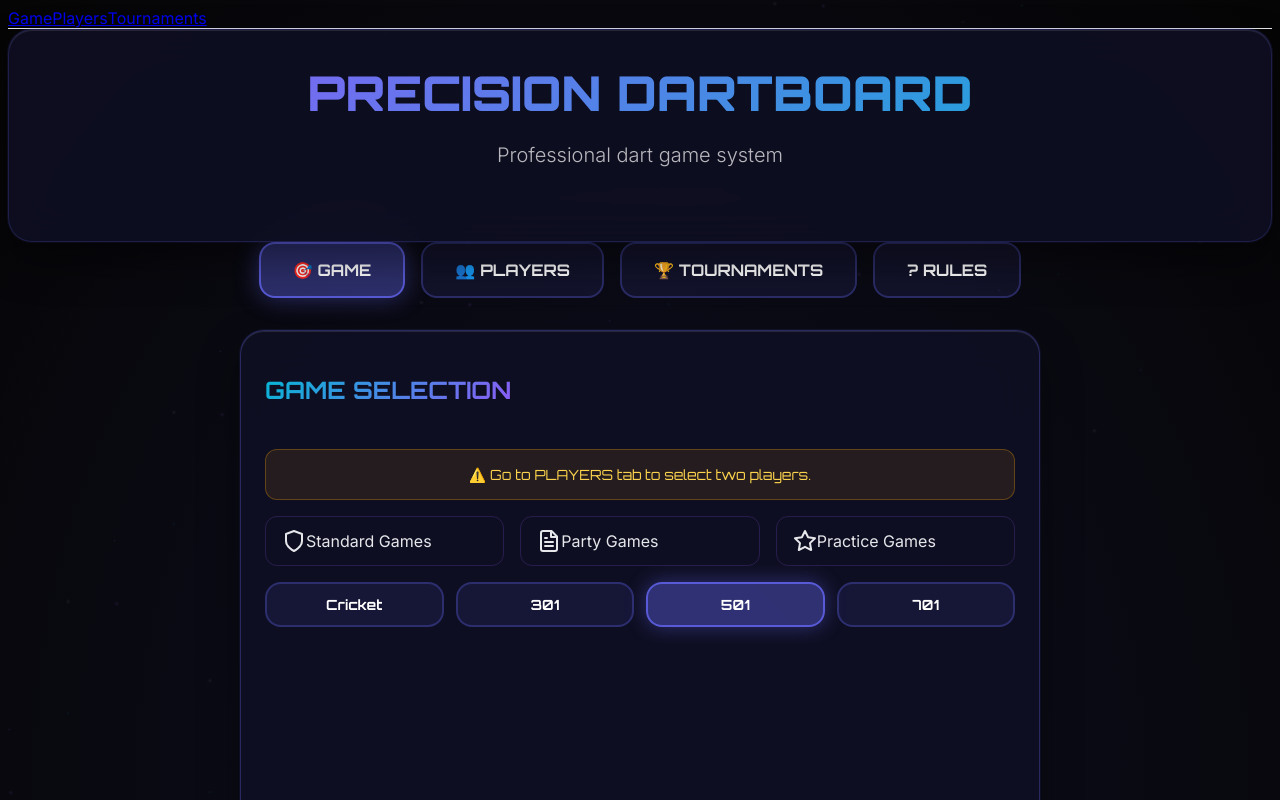
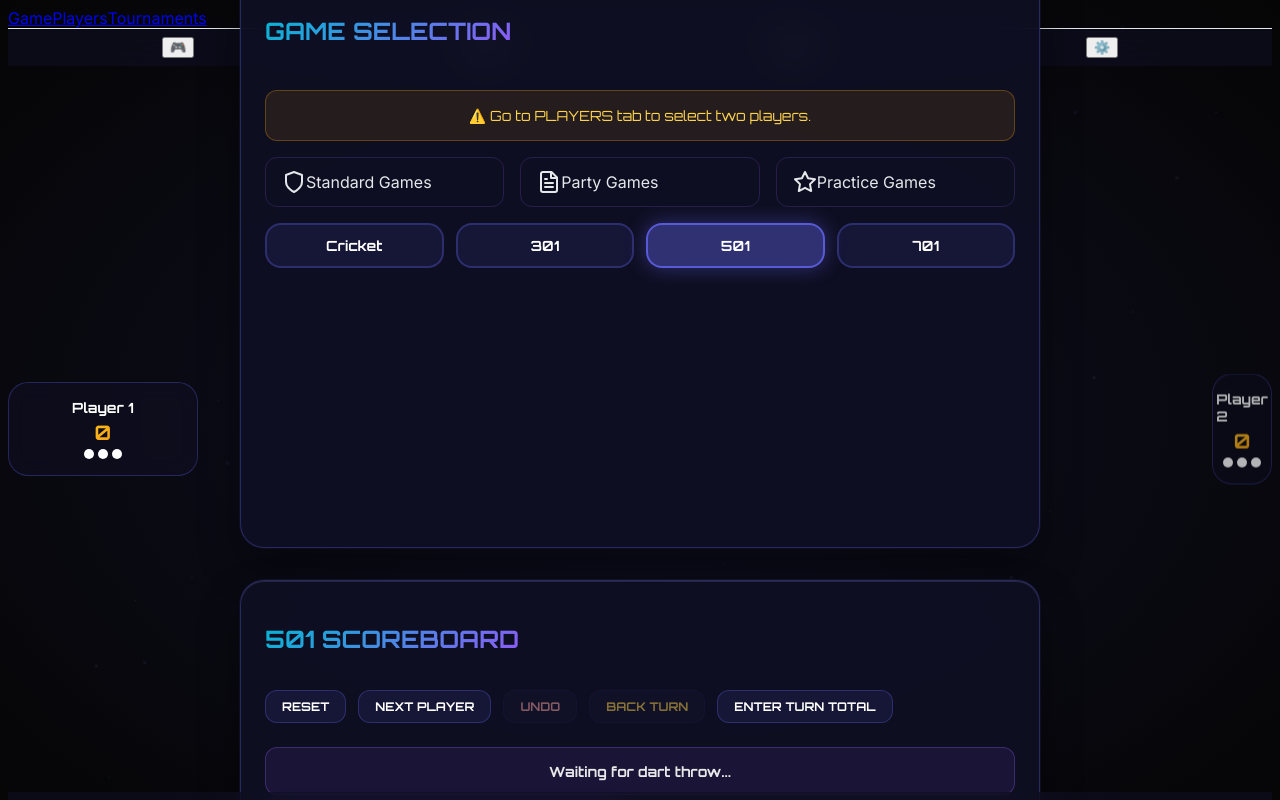
Before and after one commit to ChrisTansey007/Darts, a Next.js app in the folder src/: page /game in a window 1280 px wide. Shown: the top 800 px of the page. Built offline with nearby package versions, Linux system fonts and the light colour scheme.

Commit message:
Add GameHUD layout with HUD styles and tests

```diff
--- a/src/app/globals.css
+++ b/src/app/globals.css
@@ -26,3 +26,56 @@ body {
   color: var(--foreground);
   font-family: Arial, Helvetica, sans-serif;
 }
+
+/* Game HUD styles */
+.game-hud {
+  position: relative;
+  height: 100vh;
+  display: flex;
+  justify-content: center;
+  align-items: center;
+}
+.hud-top-bar,
+.hud-bottom {
+  position: absolute;
+  left: 0;
+  right: 0;
+  display: flex;
+  justify-content: space-around;
+  padding: 0.5rem 1rem;
+  background: rgba(15, 15, 35, 0.6);
+  backdrop-filter: blur(10px);
+}
+.hud-top-bar { top: 0; }
+.hud-bottom { bottom: 0; }
+.hud-board {
+  width: 65vw;
+  height: 65vh;
+  display: flex;
+  justify-content: center;
+  align-items: center;
+}
+.hud-side {
+  position: absolute;
+  top: 50%;
+  transform: translateY(-50%);
+  width: 15%;
+  max-width: 200px;
+  padding: 1rem;
+  background: rgba(15, 15, 35, 0.6);
+  backdrop-filter: blur(10px);
+  border: 1px solid rgba(99, 102, 241, 0.3);
+  border-radius: 20px;
+  display: flex;
+  flex-direction: column;
+  align-items: center;
+  transition: width 0.3s ease, opacity 0.3s ease;
+}
+.hud-side.left { left: 0; }
+.hud-side.right { right: 0; }
+.hud-side.collapsed { width: 60px; opacity: 0.7; }
+.marks-row { display: flex; gap: 4px; margin-top: 4px; }
+.cricket-dot { width: 10px; height: 10px; border-radius: 50%; background: white; }
+.cricket-dot.hit-1 { background: #facc15; }
+.cricket-dot.hit-2,
+.cricket-dot.hit-3 { background: #22c55e; }
--- a/src/components/game/GameFeature.js
+++ b/src/components/game/GameFeature.js
@@ -1,11 +1,11 @@
 'use client'
 
-import StunningDartboard from '../dartboard/StunningDartboard'
+import GameHUD from '../hud/GameHUD'
 
 export default function GameFeature() {
   return (
     <div className="p-4">
-      <StunningDartboard />
+      <GameHUD />
     </div>
   )
 }
--- /dev/null
+++ b/src/components/hud/GameHUD.js
@@ -0,0 +1,60 @@
+'use client'
+import { useState } from 'react'
+import StunningDartboard from '../dartboard/StunningDartboard'
+
+function Panel({ player, collapsed, side }) {
+  return (
+    <div className={`hud-side ${side} ${collapsed ? 'collapsed' : ''}`}>
+      <div className="player-name">{player.name}</div>
+      <div className="player-score">{player.score}</div>
+      <div className="marks-row">
+        {[0, 1, 2].map((i) => (
+          <span
+            key={i}
+            className={`cricket-dot ${player.marks > i ? `hit-${player.marks}` : ''}`}
+          ></span>
+        ))}
+      </div>
+    </div>
+  )
+}
+
+export default function GameHUD() {
+  const [players] = useState([
+    { id: 1, name: 'Player 1', score: 0, marks: 0 },
+    { id: 2, name: 'Player 2', score: 0, marks: 0 },
+  ])
+  const [currentPlayer, setCurrentPlayer] = useState(1)
+  const [dartCount, setDartCount] = useState(1)
+  const [round, setRound] = useState(1)
+
+  return (
+    <div className="game-hud">
+      <div className="hud-top-bar">
+        <button aria-label="Game Mode">🎮</button>
+        <button aria-label="Players">👥</button>
+        <button aria-label="Score">🏆</button>
+        <button aria-label="Settings">⚙️</button>
+      </div>
+      <Panel
+        player={players[0]}
+        collapsed={currentPlayer !== 1}
+        side="left"
+      />
+      <div className="hud-board">
+        <StunningDartboard />
+      </div>
+      <Panel
+        player={players[1]}
+        collapsed={currentPlayer !== 2}
+        side="right"
+      />
+      <div className="hud-bottom">
+        <button aria-label="Undo">Undo</button>
+        <div>Darts: {dartCount}</div>
+        <div>Round: {round}</div>
+        <button aria-label="Next">Next</button>
+      </div>
+    </div>
+  )
+}
```
Also changed, not shown: 1 other file (tests, documents, lock files or other folders).
